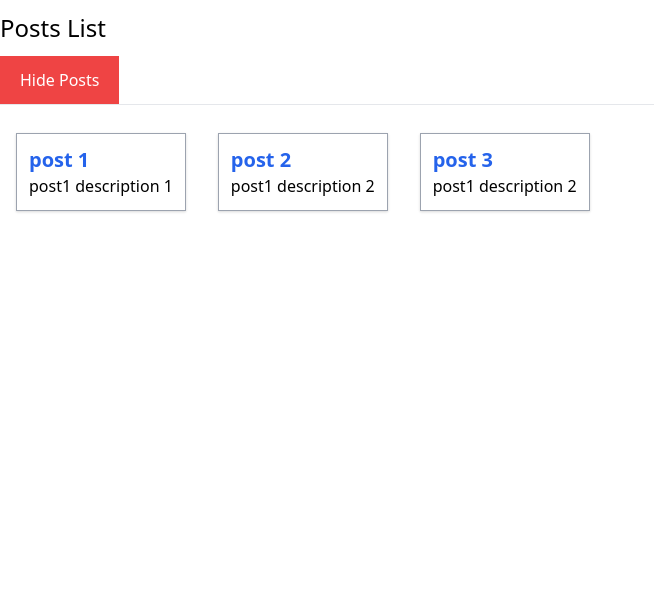
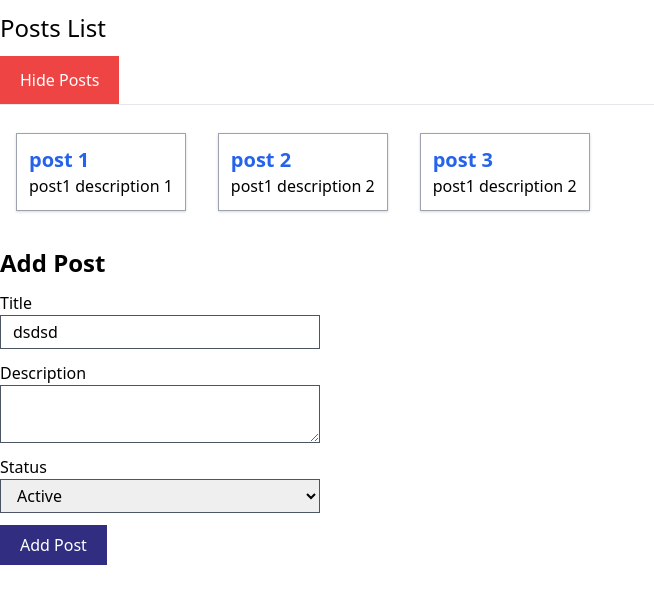
Before and after one commit to leelanarasimha/React-Course-Projects, a React (Create React App) app in the folder my-app/: page / in a window 1280 px wide. Shown: the top 604 px of the page, without its empty margins (0-654 px from the left). Built offline with nearby package versions, Linux system fonts and the light colour scheme.

Commit message:
Feat: Handling form elements

```diff
--- /dev/null
+++ b/my-app/src/components/AddPost/AddPost.js
@@ -0,0 +1,71 @@
+import { Component } from 'react';
+
+class AddPost extends Component {
+    state = {
+        title: 'dsdsd',
+        description: '',
+        status: 'active',
+    };
+
+    addPostHandler = (e) => {
+        e.preventDefault();
+        console.log(this.state);
+    };
+
+    textChange = (title, e) => {
+        this.setState({
+            [title]: e.target.value,
+        });
+    };
+
+    render() {
+        return (
+            <div>
+                <h2 className='text-2xl font-bold'>Add Post</h2>
+                <form onSubmit={this.addPostHandler}>
+                    <div className='my-3'>
+                        <label className='block'>Title</label>
+                        <input
+                            type='text'
+                            value={this.state.title}
+                            onChange={this.textChange.bind(this, 'title')}
+                            className='px-3 py-1 block w-1/4 border border-gray-600  focus:outline-none focus:border-red-600'
+                        />
+                    </div>
+                    <div className='my-3'>
+                        <label className='block'>Description</label>
+                        <textarea
+                            value={this.state.description}
+                            onChange={this.textChange.bind(
+                                this,
+                                'description',
+                            )}
+                            className='px-3 py-1 block w-1/4 border border-gray-600  focus:outline-none focus:border-red-600'
+                        ></textarea>
+                    </div>
+                    <div className='my-3'>
+                        <label className='block'>Status</label>
+                        <select
+                            onChange={this.textChange.bind(this, 'status')}
+                            value={this.state.active}
+                            className='px-3 py-1 block w-1/4 border border-gray-600  focus:outline-none focus:border-red-600'
+                        >
+                            <option value='active'>Active</option>
+                            <option value='inactive'>InActive</option>
+                        </select>
+                    </div>
+                    <div className='my-3'>
+                        <button
+                            type='submit'
+                            className='bg-indigo-900 text-white px-5 py-2'
+                        >
+                            Add Post
+                        </button>
+                    </div>
+                </form>
+            </div>
+        );
+    }
+}
+
+export default AddPost;
--- a/my-app/src/components/Posts/Posts.js
+++ b/my-app/src/components/Posts/Posts.js
@@ -1,4 +1,5 @@
 import { Component } from 'react';
+import AddPost from '../AddPost/AddPost';
 import SinglePost from '../SinglePost/SinglePost';
 
 class Posts extends Component {
@@ -100,6 +101,10 @@
                 </div>
                 <hr />
                 {this.getPosts()}
+
+                <div className='my-5'>
+                    <AddPost />
+                </div>
             </div>
         );
     }
```
Also changed, not shown: 1 other file (tests, documents, lock files or other folders).
